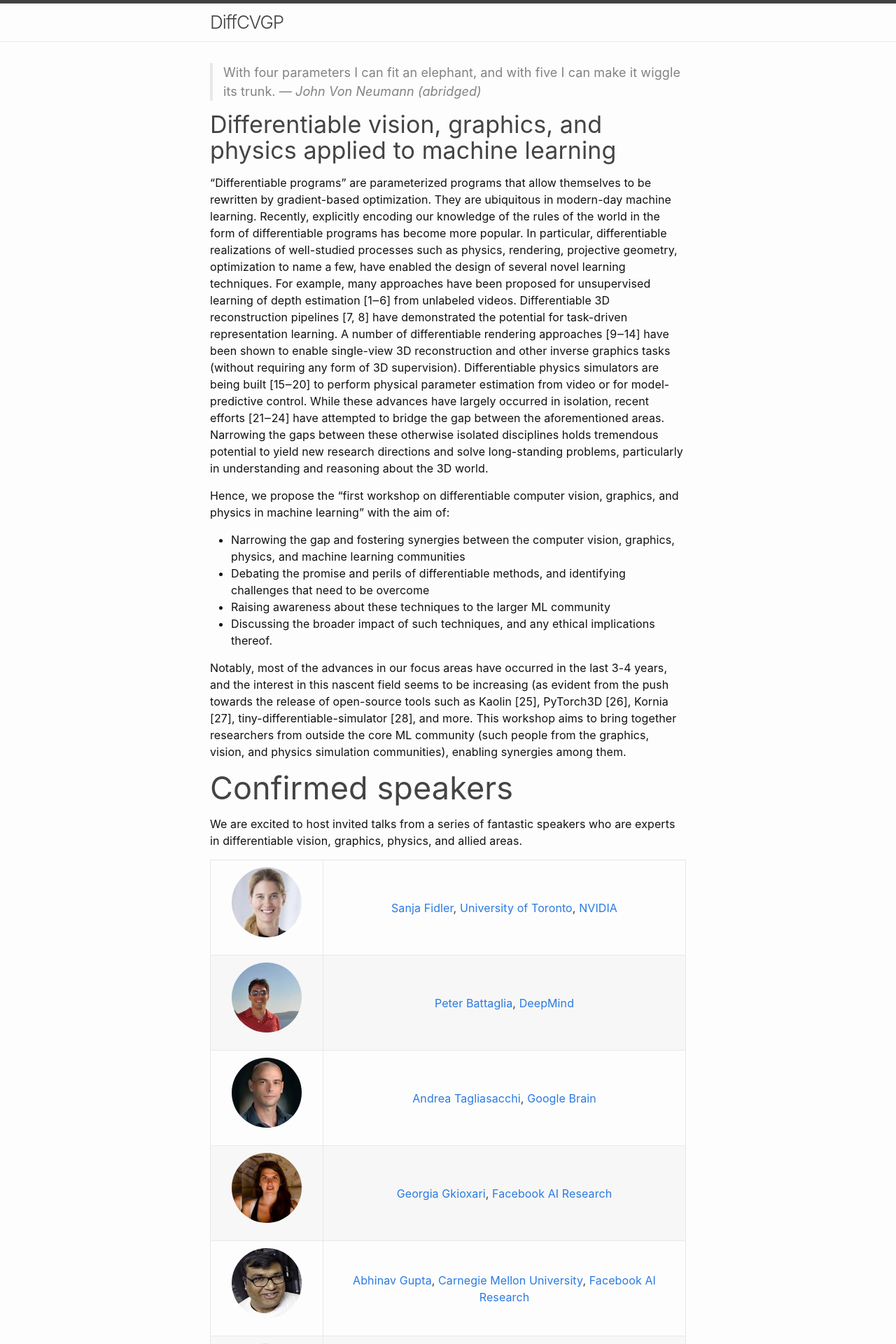
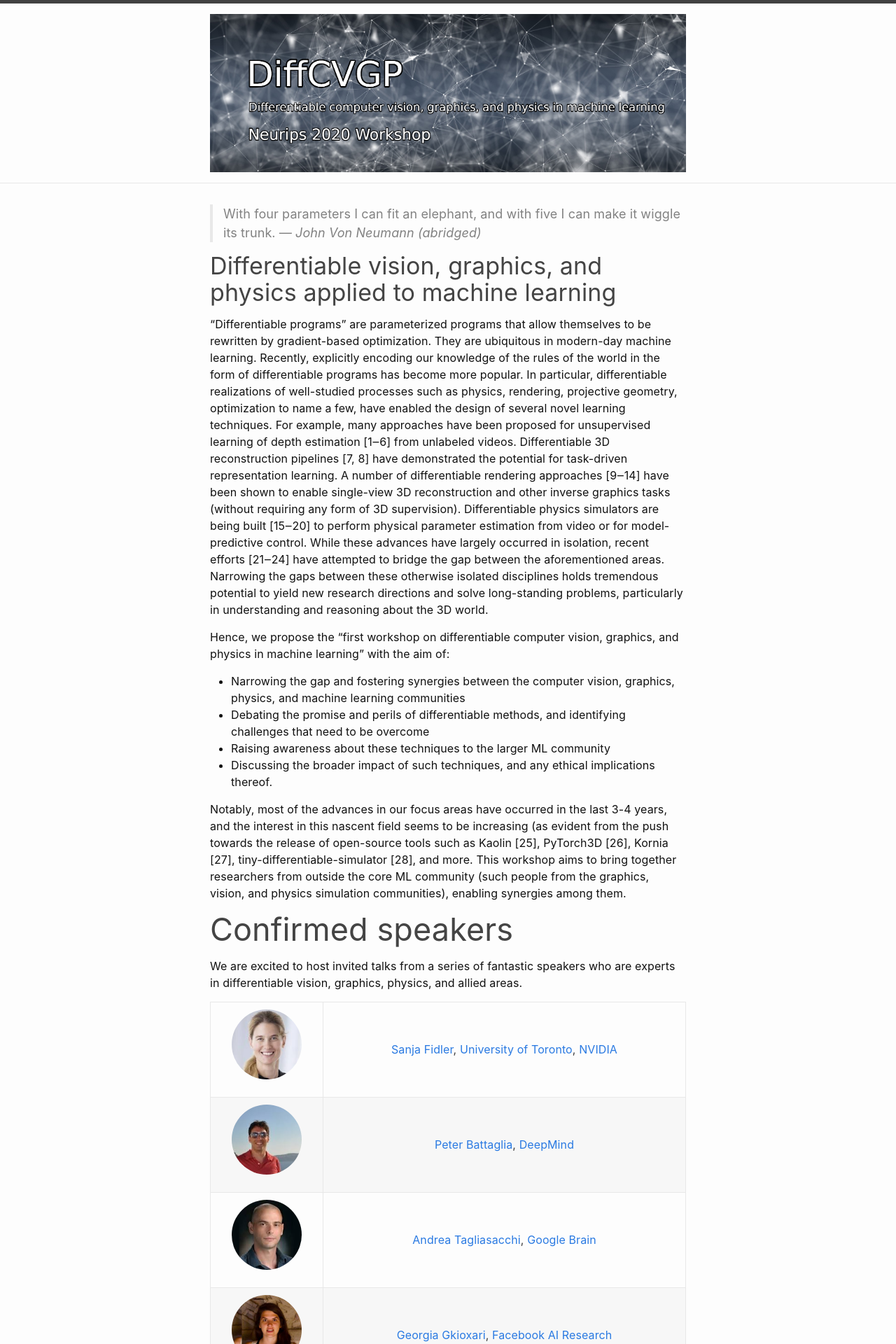
Before and after one commit to montrealrobotics/diffcvgp, a Jekyll site: the page built from index.md, in a window 1280 px wide. Shown: the top 1920 px of the page at 70% size. Built offline with Jekyll 4.4.1, drawn with Linux system fonts in a browser that asks for light colours.

Commit message:
Add banner
Signed-off-by: Krishna Murthy <krrish94@gmail.com>

```diff
--- a/_config.yml
+++ b/_config.yml
@@ -54,6 +54,9 @@ minima:
 # Build settings
 theme: minima
 
+# Specify the name of a file to show as a masthead graphic at the top of each page, instead of a title, here:
+masthead: assets/img/banner.jpg
+
 plugins:
  - jekyll-feed
  - jekyll-seo-tag
--- a/_includes/header.html
+++ b/_includes/header.html
@@ -4,7 +4,12 @@
     {%- assign default_paths = site.pages | map: "path" -%}
     {%- assign page_paths = site.header_pages | default: default_paths -%}
     {%- assign titles_size = site.pages | map: 'title' | join: '' | size -%}
-    <a class="site-title" rel="author" href="{{ "/" | relative_url }}">{{ site.title | escape }}</a>
+    <!-- <a class="site-title" rel="author" href="{{ "/" | relative_url }}">{{ site.title | escape }}</a> -->
+    {%- if site.masthead -%}
+      <a href="{{ "/" | relative_url }}"><img class="site-masthead" src="{{ site.masthead | relative_url }}" alt="{{ site.title | escape }}" /></a>
+    {%- else -%}
+      <a class="site-title" rel="author" href="{{ "/" | relative_url }}">{{ site.title | escape }}</a>
+    {%- endif -%}
 
     {%- if titles_size > 0 -%}
       <nav class="site-nav">
--- a/_sass/minima/_layout.scss
+++ b/_sass/minima/_layout.scss
@@ -114,6 +114,14 @@
       margin-left: auto;
     }
   }
+}
+
+.site-masthead {
+  display: block;
+  margin-left: auto;
+  margin-right: auto;
+  padding-top: $spacing-unit / 2;
+  padding-bottom: $spacing-unit / 2;
 }
 
 
```
Also changed, not shown: assets/img/banner.jpg (added).
